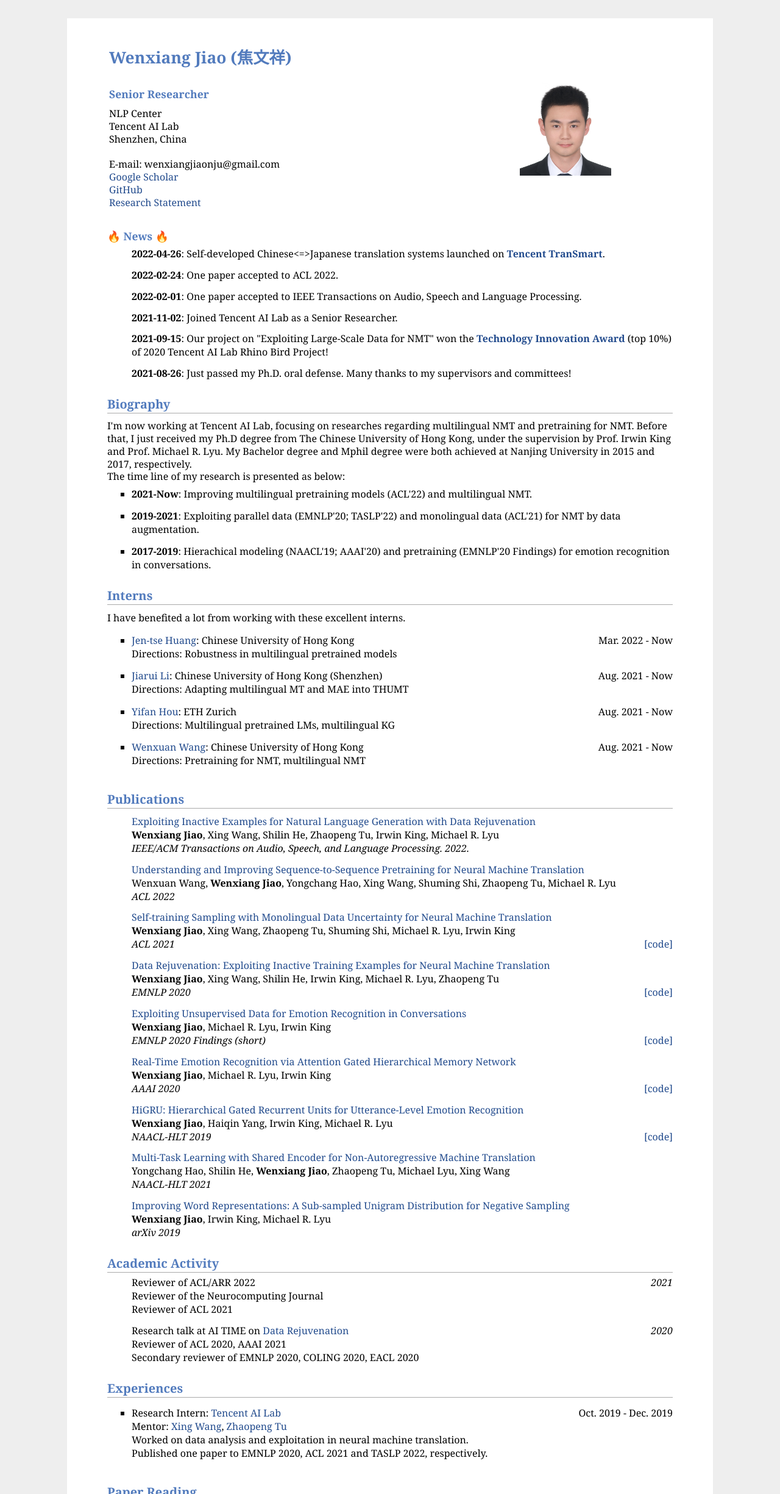
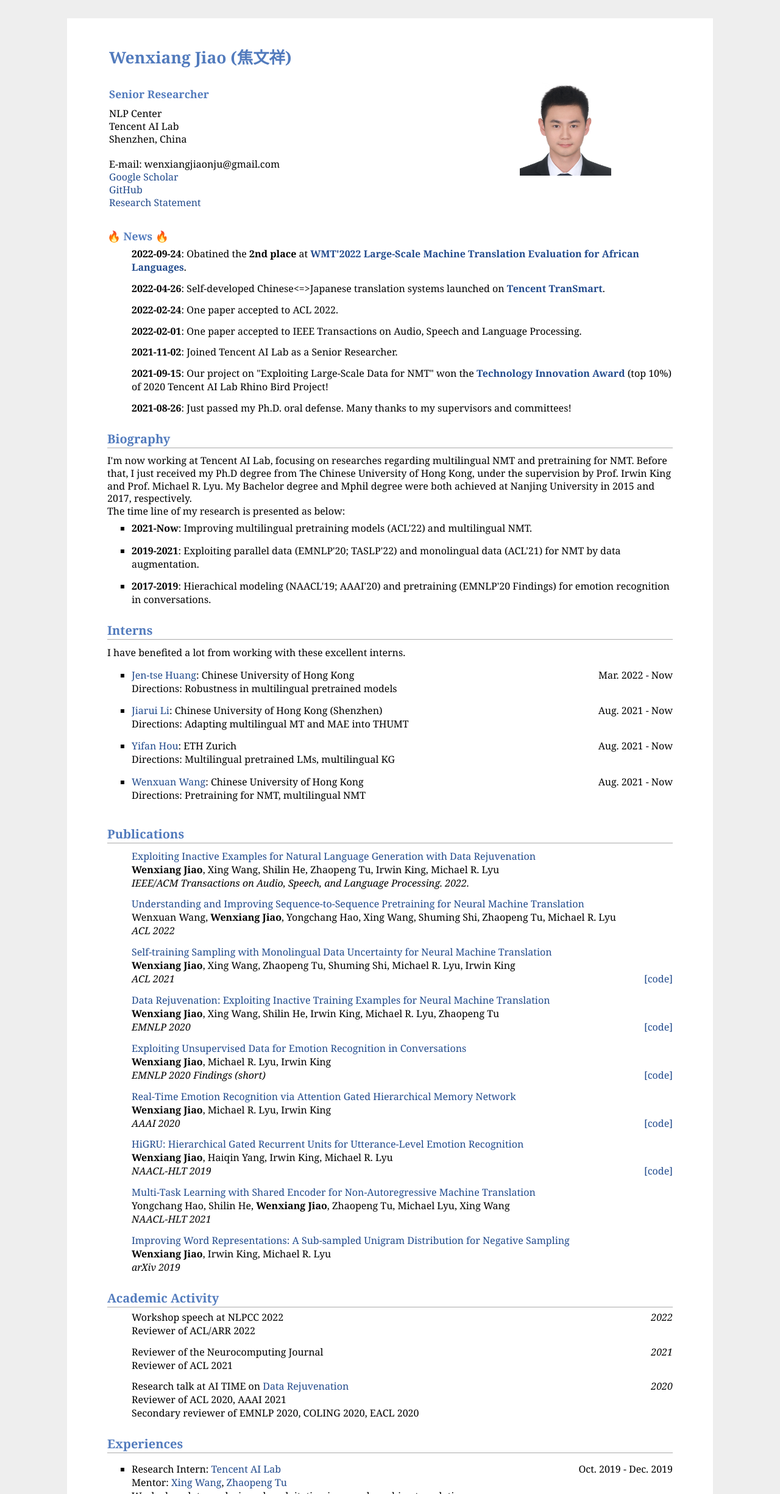
Before and after one commit to yywang16/yywang16.github.io, a plain HTML site: page index.html in a window 1280 px wide. Shown: the top 2450 px of the page at 61% size. Drawn offline with Linux system fonts and the light colour scheme.

Commit message:
Update index.html

```diff
--- a/index.html
+++ b/index.html
@@ -44,6 +44,8 @@
 	<ul>&#x1F336 AVAILABLE: Looking for research interns! Please drop me your CV if you're interested in neural machine translation (NMT) and pre-training.
 	</ul>
 	-->
+	<ul> <b>2022-09-24</b>: Obatined the <b>2nd place</b> at <a href="https://transmart.qq.com/zh-CN/index"><b>WMT'2022 Large-Scale Machine Translation Evaluation for African Languages</b></a>.
+	</ul>
 	<ul> <b>2022-04-26</b>: Self-developed Chinese<=>Japanese translation systems launched on <a href="https://transmart.qq.com/zh-CN/index"><b>Tencent TranSmart</b></a>.
 	</ul>
 	<ul> <b>2022-02-24</b>: One paper accepted to ACL 2022.
@@ -165,8 +167,12 @@
 <h2>Academic Activity</h2>
 <p>
     <ul>
+        <div style="float:right;"><i>2022</i></A></div>
+        Workshop speech at NLPCC 2022 <br>
+        Reviewer of ACL/ARR 2022
+    </ul>
+    <ul>
         <div style="float:right;"><i>2021</i></A></div>
-        Reviewer of ACL/ARR 2022 <br>
         Reviewer of the Neurocomputing Journal <br>
         Reviewer of ACL 2021
     </ul>
```
